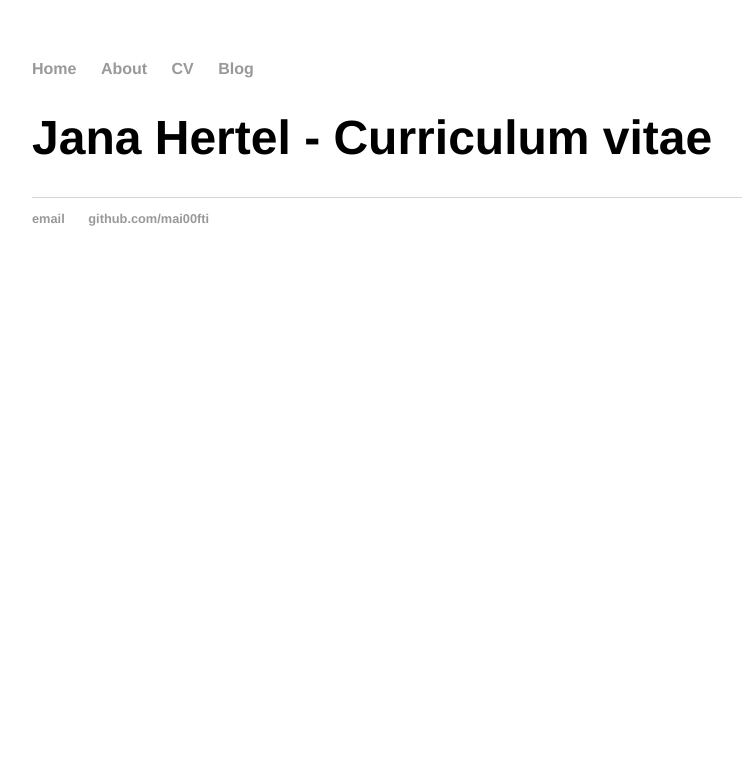
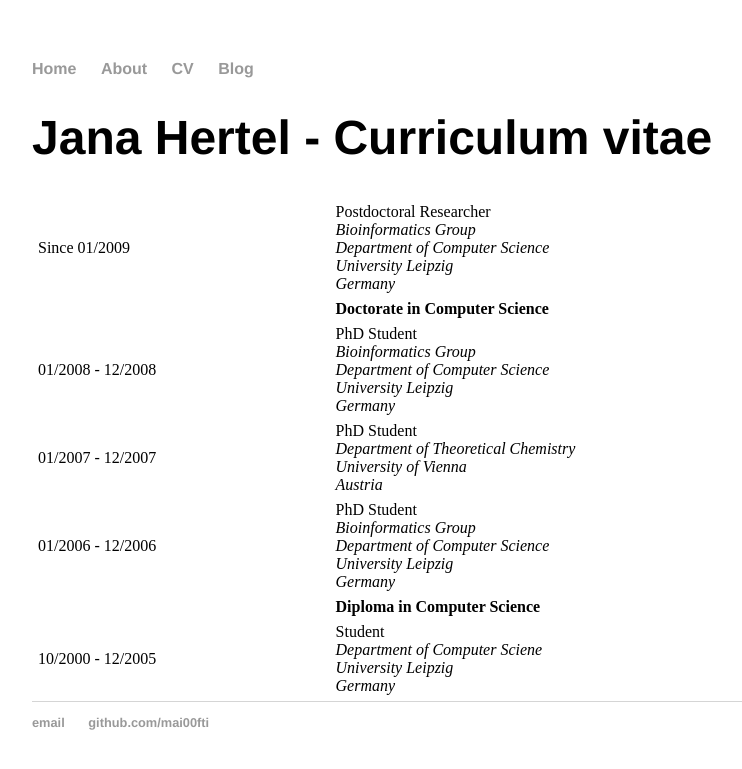
Before and after one commit to mai00fti/mai00fti.github.io, a Jekyll site: the page built from cv/index.html, in a window 1280 px wide. Shown: the top 769 px of the page, without its empty margins (160-902 px from the left). Built offline with Jekyll 4.4.1, drawn with Linux system fonts in a browser that asks for light colours.

Commit message:
Update index.html

```diff
--- a/cv/index.html
+++ b/cv/index.html
@@ -4,3 +4,56 @@
 ---
 
 <h1>{{ page.title }}</h1>
+
+<table width="100%" border="0" cellspacing="5">
+	<tr>
+    	<td>Since 01/2009</td>
+        <td>
+        	Postdoctoral Researcher<br />
+            <i>Bioinformatics Group<br />
+            Department of Computer Science<br />
+            University Leipzig<br />
+            Germany</i>
+        </td>
+    </tr><tr>
+    	<td></td>
+        <td><b>Doctorate in Computer Science</b></td>
+    </tr><tr>
+        <td>01/2008 - 12/2008</td>
+        <td>
+        	PhD Student<br />
+         	<i>Bioinformatics Group<br />
+            Department of Computer Science<br />
+            University Leipzig<br />
+            Germany</i>
+        </td>
+    </tr><tr>
+        <td>01/2007 - 12/2007</td>
+        <td>
+        	PhD Student<br />
+            <i>Department of Theoretical Chemistry<br />
+         	University of Vienna<br />
+            Austria</i>
+        </td>
+    </tr><tr>
+        <td>01/2006 - 12/2006</td>
+        <td>
+        	PhD Student<br />
+         	<i>Bioinformatics Group<br />
+            Department of Computer Science<br />
+            University Leipzig<br />
+            Germany</i>
+        </td>
+    </tr><tr>
+    	<td></td>
+        <td><b>Diploma in Computer Science</b></td>
+    </tr><tr>
+    	<td>10/2000 - 12/2005</td>
+        <td>
+        	Student<br />
+        	<i>Department of Computer Sciene<br />
+            University Leipzig<br />
+            Germany</i>
+        </td>
+    </tr>
+</table>
```
